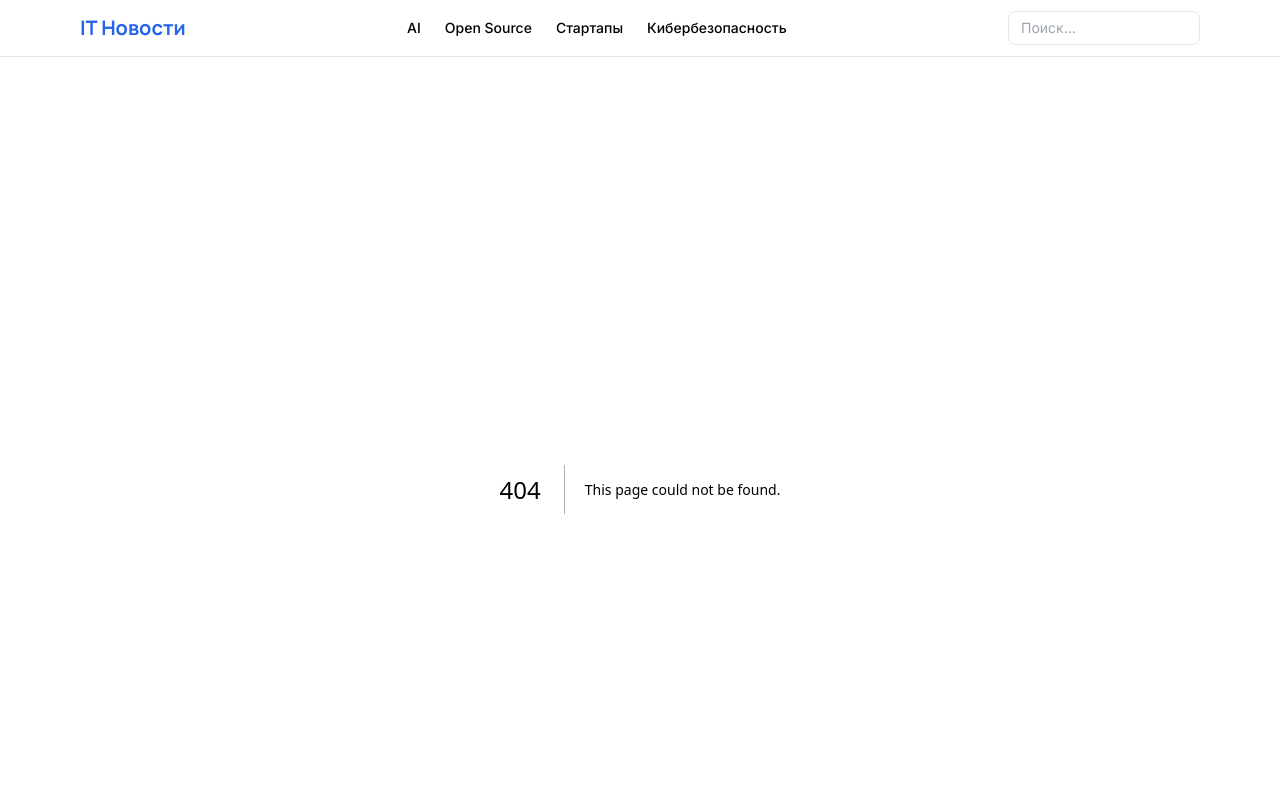
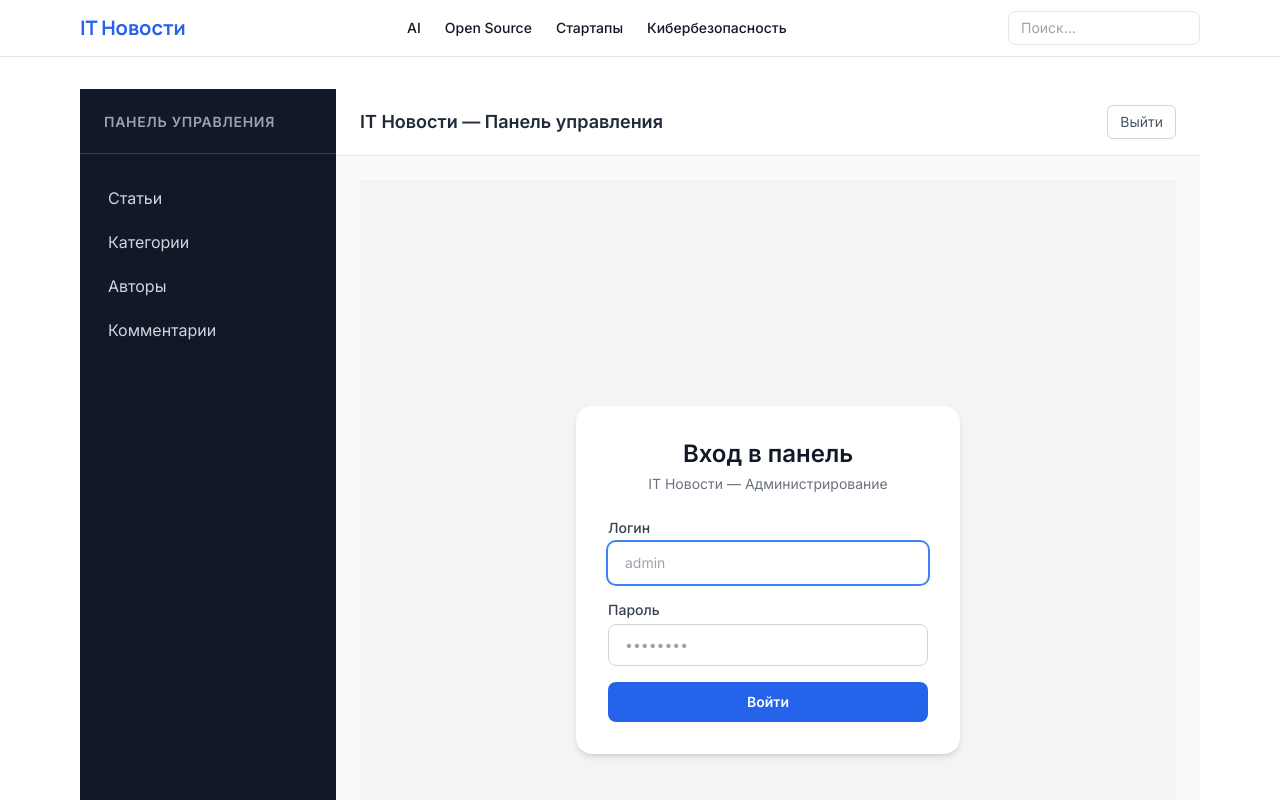
Before and after one commit to GetDark/news-portal, a Next.js app in the folder frontend/: page /admin in a window 1280 px wide. Before the commit this address had no page. Shown: the top 800 px of the page. Built offline with nearby package versions, Linux system fonts and the light colour scheme; no server answers.

Commit message:
feat: admin layout, login page, AdminGuard

```diff
--- /dev/null
+++ b/frontend/app/admin/layout.tsx
@@ -0,0 +1,83 @@
+'use client'
+
+import { useEffect } from 'react'
+import { useRouter, usePathname } from 'next/navigation'
+import Link from 'next/link'
+import { getToken, clearToken } from '@/lib/adminAuth'
+
+export default function AdminLayout({ children }: { children: React.ReactNode }) {
+  const router = useRouter()
+  const pathname = usePathname()
+
+  useEffect(() => {
+    const token = getToken()
+    if (!token && pathname !== '/admin') {
+      router.push('/admin')
+    }
+  }, [pathname, router])
+
+  function handleLogout() {
+    clearToken()
+    router.push('/admin')
+  }
+
+  return (
+    <div className="flex h-screen overflow-hidden">
+      {/* Sidebar */}
+      <aside className="w-64 bg-gray-900 text-white flex flex-col shrink-0">
+        <div className="px-6 py-5 border-b border-gray-700">
+          <span className="text-sm font-semibold text-gray-400 uppercase tracking-wider">
+            Панель управления
+          </span>
+        </div>
+        <nav className="flex-1 px-4 py-6 space-y-1">
+          <Link
+            href="/admin/articles"
+            className="flex items-center gap-3 px-3 py-2 rounded-lg text-gray-300 hover:bg-gray-800 hover:text-white transition-colors"
+          >
+            Статьи
+          </Link>
+          <Link
+            href="/admin/categories"
+            className="flex items-center gap-3 px-3 py-2 rounded-lg text-gray-300 hover:bg-gray-800 hover:text-white transition-colors"
+          >
+            Категории
+          </Link>
+          <Link
+            href="/admin/authors"
+            className="flex items-center gap-3 px-3 py-2 rounded-lg text-gray-300 hover:bg-gray-800 hover:text-white transition-colors"
+          >
+            Авторы
+          </Link>
+          <Link
+            href="/admin/comments"
+            className="flex items-center gap-3 px-3 py-2 rounded-lg text-gray-300 hover:bg-gray-800 hover:text-white transition-colors"
+          >
+            Комментарии
+          </Link>
+        </nav>
+      </aside>
+
+      {/* Main area */}
+      <div className="flex-1 flex flex-col overflow-hidden">
+        {/* Top bar */}
+        <header className="bg-white border-b border-gray-200 px-6 py-4 flex items-center justify-between shrink-0">
+          <h1 className="text-lg font-semibold text-gray-800">
+            IT Новости — Панель управления
+          </h1>
+          <button
+            onClick={handleLogout}
+            className="text-sm text-gray-600 hover:text-red-600 transition-colors px-3 py-1.5 rounded-md border border-gray-300 hover:border-red-300"
+          >
+            Выйти
+          </button>
+        </header>
+
+        {/* Content */}
+        <main className="flex-1 bg-gray-50 overflow-auto p-6">
+          {children}
+        </main>
+      </div>
+    </div>
+  )
+}
--- /dev/null
+++ b/frontend/app/admin/page.tsx
@@ -0,0 +1,97 @@
+'use client'
+
+import { useState, useEffect } from 'react'
+import { useRouter } from 'next/navigation'
+import { getToken, setToken } from '@/lib/adminAuth'
+import { api } from '@/lib/api'
+
+export default function AdminLoginPage() {
+  const router = useRouter()
+  const [username, setUsername] = useState('')
+  const [password, setPassword] = useState('')
+  const [error, setError] = useState('')
+  const [loading, setLoading] = useState(false)
+
+  useEffect(() => {
+    if (getToken()) {
+      router.push('/admin/articles')
+    }
+  }, [router])
+
+  async function handleSubmit(e: React.FormEvent) {
+    e.preventDefault()
+    setError('')
+    setLoading(true)
+    try {
+      const data = await api.admin.login(username, password)
+      if (data?.access_token) {
+        setToken(data.access_token)
+        router.push('/admin/articles')
+      } else {
+        setError('Неверный логин или пароль')
+      }
+    } catch {
+      setError('Неверный логин или пароль')
+    } finally {
+      setLoading(false)
+    }
+  }
+
+  return (
+    <div className="min-h-screen bg-gray-100 flex items-center justify-center px-4">
+      <div className="w-full max-w-sm bg-white rounded-2xl shadow-md p-8">
+        <h2 className="text-2xl font-bold text-gray-900 mb-1 text-center">
+          Вход в панель
+        </h2>
+        <p className="text-sm text-gray-500 text-center mb-6">
+          IT Новости — Администрирование
+        </p>
+
+        <form onSubmit={handleSubmit} className="space-y-4">
+          <div>
+            <label className="block text-sm font-medium text-gray-700 mb-1">
+              Логин
+            </label>
+            <input
+              type="text"
+              value={username}
+              onChange={e => setUsername(e.target.value)}
+              required
+              autoFocus
+              className="w-full px-4 py-2.5 border border-gray-300 rounded-lg text-sm focus:outline-none focus:ring-2 focus:ring-blue-500 focus:border-transparent"
+              placeholder="admin"
+            />
+          </div>
+
+          <div>
+            <label className="block text-sm font-medium text-gray-700 mb-1">
+              Пароль
+            </label>
+            <input
+              type="password"
+              value={password}
+              onChange={e => setPassword(e.target.value)}
+              required
+              className="w-full px-4 py-2.5 border border-gray-300 rounded-lg text-sm focus:outline-none focus:ring-2 focus:ring-blue-500 focus:border-transparent"
+              placeholder="••••••••"
+            />
+          </div>
+
+          {error && (
+            <p className="text-sm text-red-600 bg-red-50 border border-red-200 rounded-lg px-3 py-2">
+              {error}
+            </p>
+          )}
+
+          <button
+            type="submit"
+            disabled={loading}
+            className="w-full bg-blue-600 hover:bg-blue-700 disabled:bg-blue-400 text-white font-semibold py-2.5 rounded-lg transition-colors text-sm"
+          >
+            {loading ? 'Вход...' : 'Войти'}
+          </button>
+        </form>
+      </div>
+    </div>
+  )
+}
--- /dev/null
+++ b/frontend/components/AdminGuard.tsx
@@ -0,0 +1,22 @@
+'use client'
+
+import { useEffect, useState } from 'react'
+import { useRouter } from 'next/navigation'
+import { getToken } from '@/lib/adminAuth'
+
+export default function AdminGuard({ children }: { children: React.ReactNode }) {
+  const router = useRouter()
+  const [authorized, setAuthorized] = useState(false)
+
+  useEffect(() => {
+    if (getToken()) {
+      setAuthorized(true)
+    } else {
+      router.push('/admin')
+    }
+  }, [router])
+
+  if (!authorized) return null
+
+  return <>{children}</>
+}
--- /dev/null
+++ b/frontend/lib/adminAuth.ts
@@ -0,0 +1,14 @@
+const TOKEN_KEY = 'admin_token'
+
+export function getToken(): string | null {
+  if (typeof window === 'undefined') return null
+  return localStorage.getItem(TOKEN_KEY)
+}
+
+export function setToken(token: string): void {
+  localStorage.setItem(TOKEN_KEY, token)
+}
+
+export function clearToken(): void {
+  localStorage.removeItem(TOKEN_KEY)
+}
```
